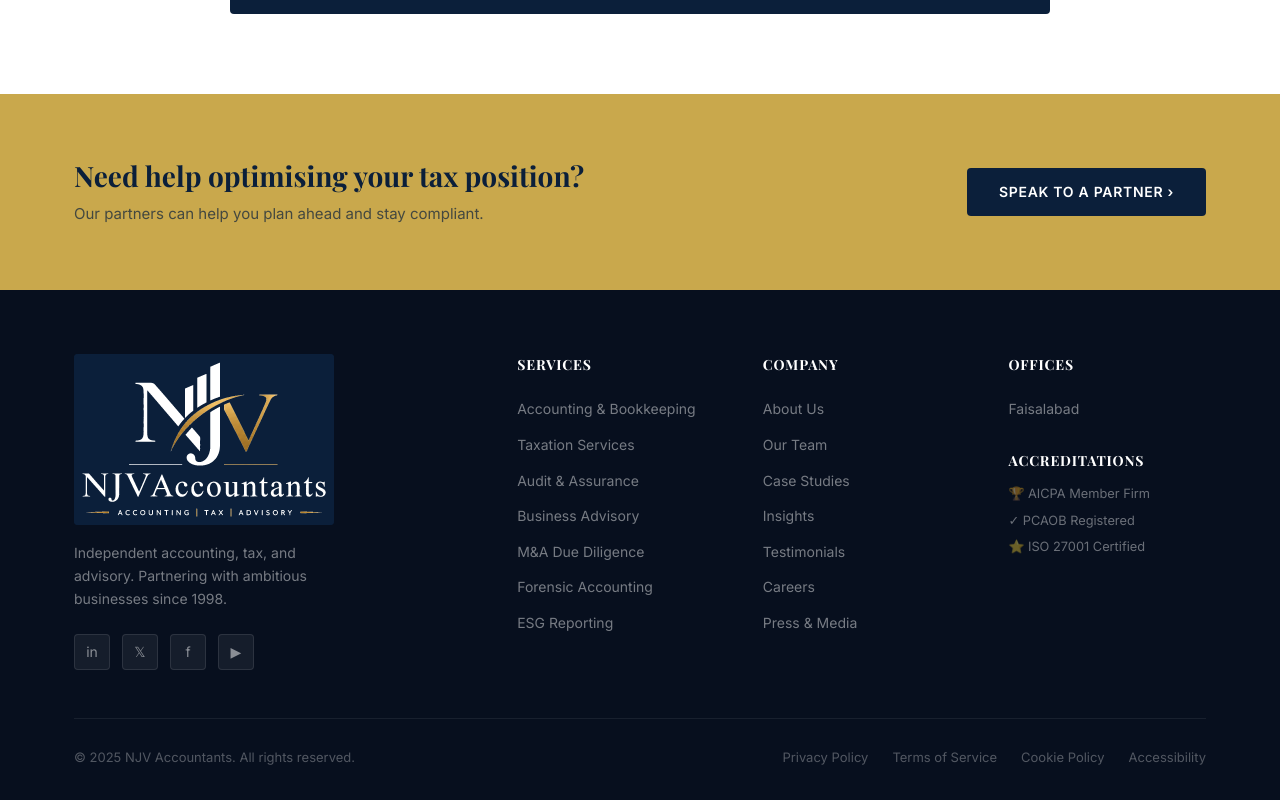
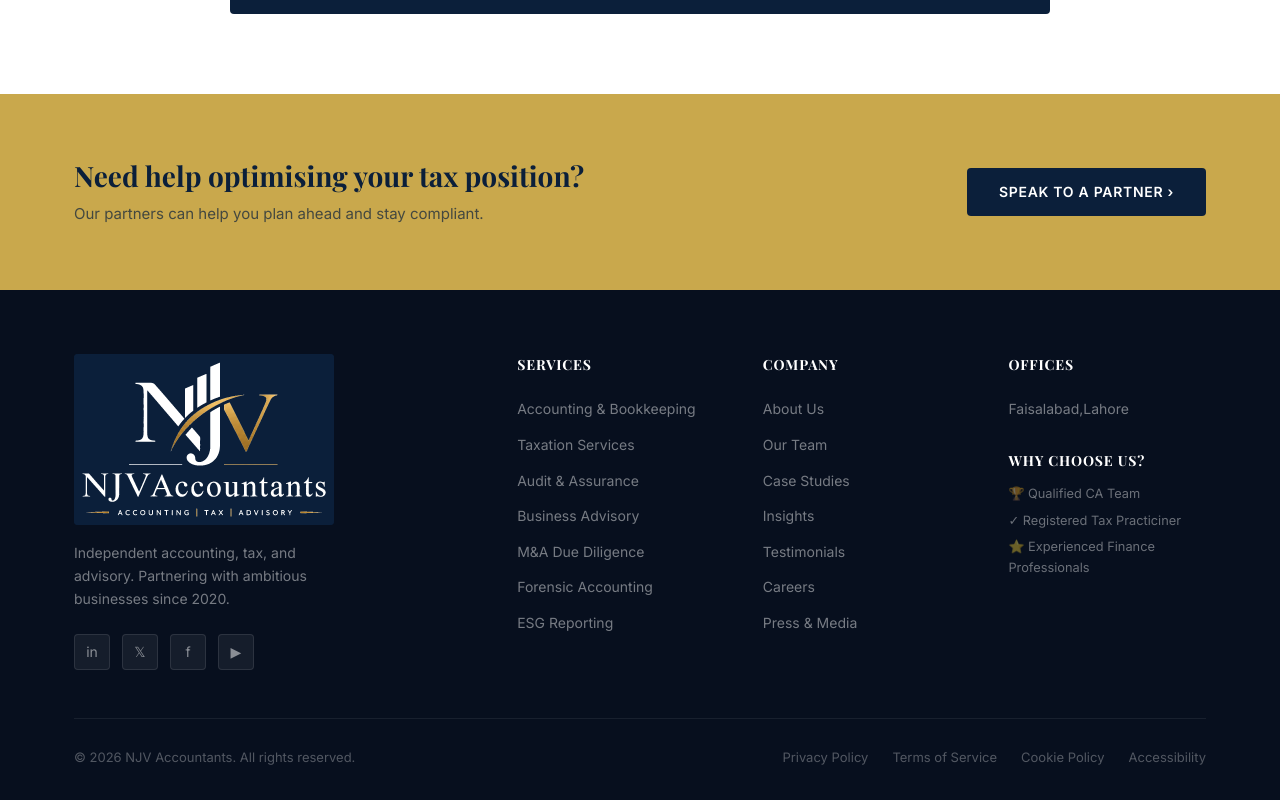
Before and after one commit to NomanSEO/NJVaccountants, a Next.js app: page /calculators/salary-tax in a window 1280 px wide. Shown: the part 4359-5159 px from the top of the page. Built offline with nearby package versions, Linux system fonts and the light colour scheme.

Commit message:
Footer Uodate

```diff
--- a/src/components/Footer.tsx
+++ b/src/components/Footer.tsx
@@ -3,7 +3,7 @@ import BrandLogo from './BrandLogo'
 
 const SERVICES_LINKS = ['Accounting & Bookkeeping','Taxation Services','Audit & Assurance','Business Advisory','M&A Due Diligence','Forensic Accounting','ESG Reporting']
 const COMPANY_LINKS  = [['About Us','#about'],['Our Team','#team'],['Case Studies','#case-studies'],['Insights','#blog'],['Testimonials','#testimonials'],['Careers','#contact'],['Press & Media','#contact']]
-const OFFICES        = ['Faisalabad']
+const OFFICES        = ['Faisalabad,Lahore']
 
 export default function Footer() {
   return (
@@ -16,7 +16,7 @@ export default function Footer() {
               <BrandLogo variant="full" />
             </div>
             <p className="text-[0.875rem] text-white/45 leading-[1.65] max-w-[260px]">
-              Independent accounting, tax, and advisory. Partnering with ambitious businesses since 1998.
+              Independent accounting, tax, and advisory. Partnering with ambitious businesses since 2020.
             </p>
             <div className="flex gap-3 mt-6">
               {[['in','LinkedIn'],['𝕏','Twitter'],['f','Facebook'],['▶','YouTube']].map(([icon, label]) => (
@@ -56,9 +56,9 @@ export default function Footer() {
               ))}
             </ul>
             <div className="mt-7">
-              <div className="font-display text-[0.875rem] font-bold text-white mb-3 uppercase tracking-[0.06em]">Accreditations</div>
+              <div className="font-display text-[0.875rem] font-bold text-white mb-3 uppercase tracking-[0.06em]">Why Choose Us?</div>
               <div className="flex flex-col gap-1.5">
-                {['🏆 AICPA Member Firm','✓ PCAOB Registered','⭐ ISO 27001 Certified'].map(a => (
+                {['🏆 Qualified CA Team','✓ Registered Tax Practiciner','⭐ Experienced Finance Professionals'].map(a => (
                   <span key={a} className="text-[0.8rem] text-white/40">{a}</span>
                 ))}
               </div>
@@ -67,10 +67,10 @@ export default function Footer() {
         </div>
 
         <div className="border-t border-white/[0.07] pt-7 flex flex-col md:flex-row justify-between items-center gap-3 flex-wrap">
-          <div className="text-[0.8125rem] text-white/30">© 2025 NJV Accountants. All rights reserved.</div>
+          <div className="text-[0.8125rem] text-white/30">© 2026 NJV Accountants. All rights reserved.</div>
           <div className="flex gap-6">
             {['Privacy Policy','Terms of Service','Cookie Policy','Accessibility'].map(l => (
-              <a key={l} href="#" className="text-[0.8125rem] text-white/30 no-underline hover:text-gold transition-colors">{l}</a>
+              <a key={l} href="https://www.linkedin.com/company/njv-accountants" className="text-[0.8125rem] text-white/30 no-underline hover:text-gold transition-colors">{l}</a>
             ))}
           </div>
         </div>
```
